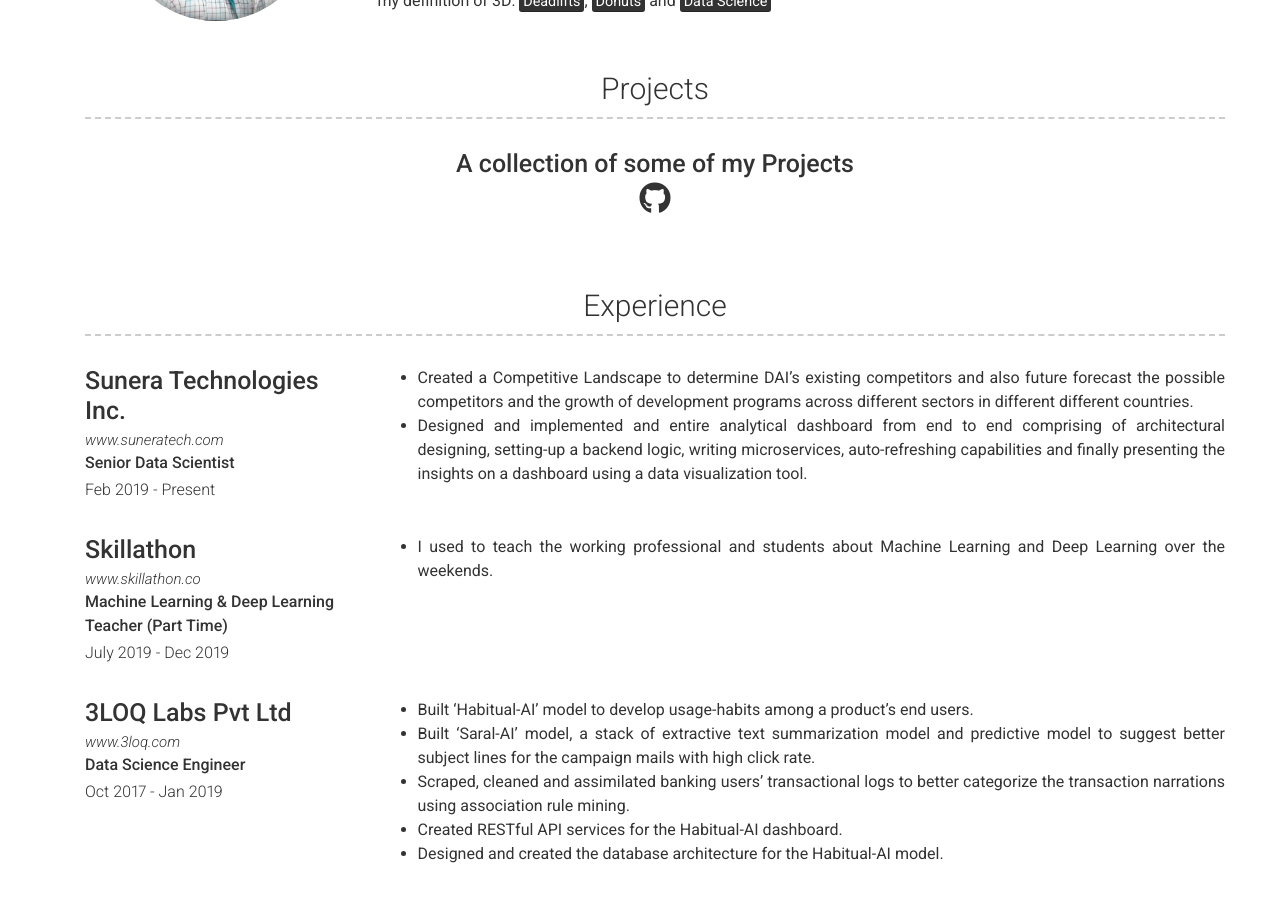
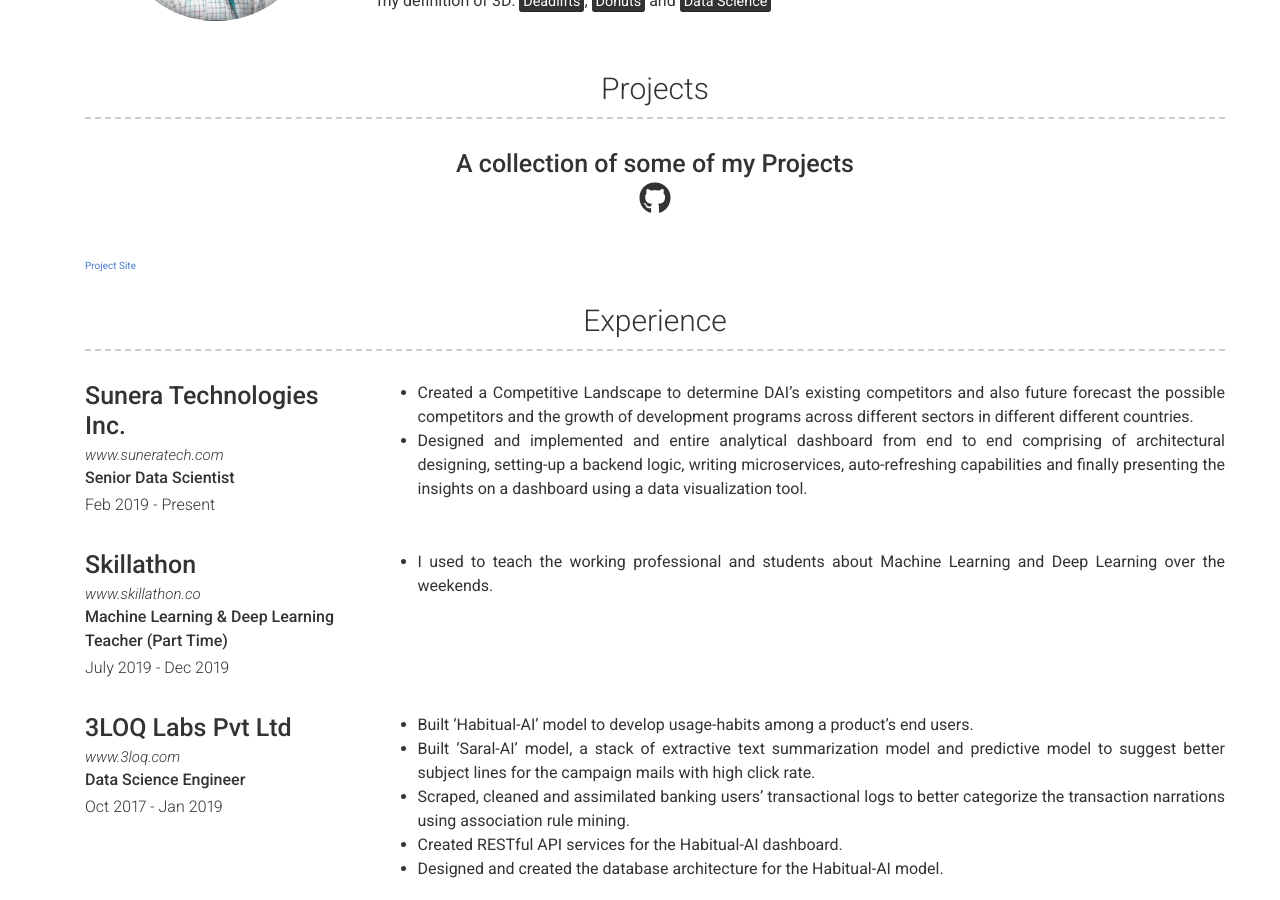
Before and after one commit to amansingh9097/portfolio, a Jekyll site: the page built from index.md, in a window 1280 px wide and 900 px high, scrolled down 502 px. Built offline with Jekyll 4.4.1, drawn with Linux system fonts in a browser that asks for light colours; nearby versions of some CDN libraries.

Commit message:
added project site

```diff
--- a/_includes/projects.html
+++ b/_includes/projects.html
@@ -2,5 +2,6 @@
   <h3>{{ site.projects_title | default: "Projects" }}</h3>
   {% for project in site.data.projects %}
     {% include {{ project.layout | default: 'left' | append: ".html" }} item=project %}
+  <a href="https://amansingh9097.github.io/project-9097/">Project Site</a>
   {% endfor %}
 </div>
```
